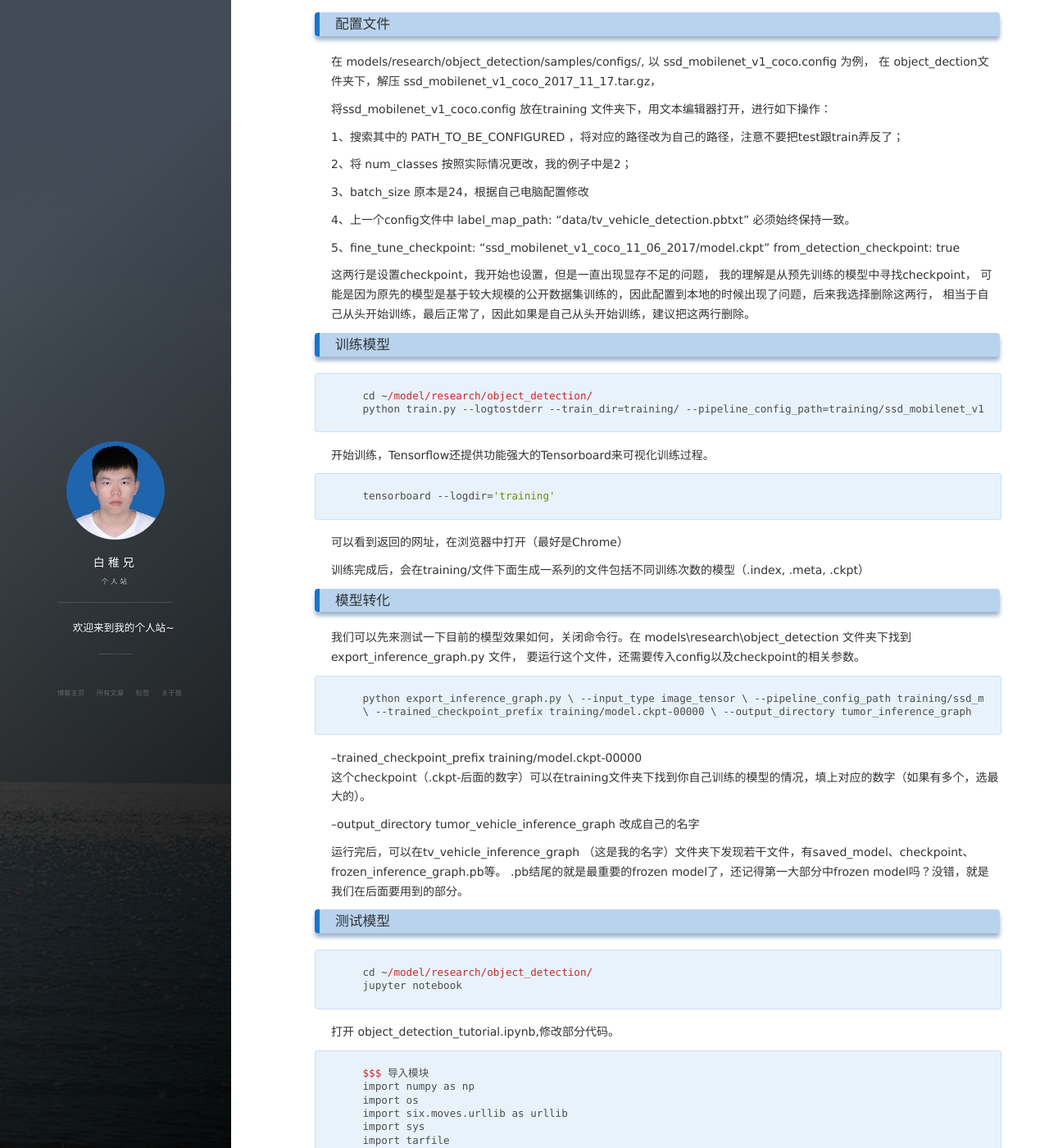
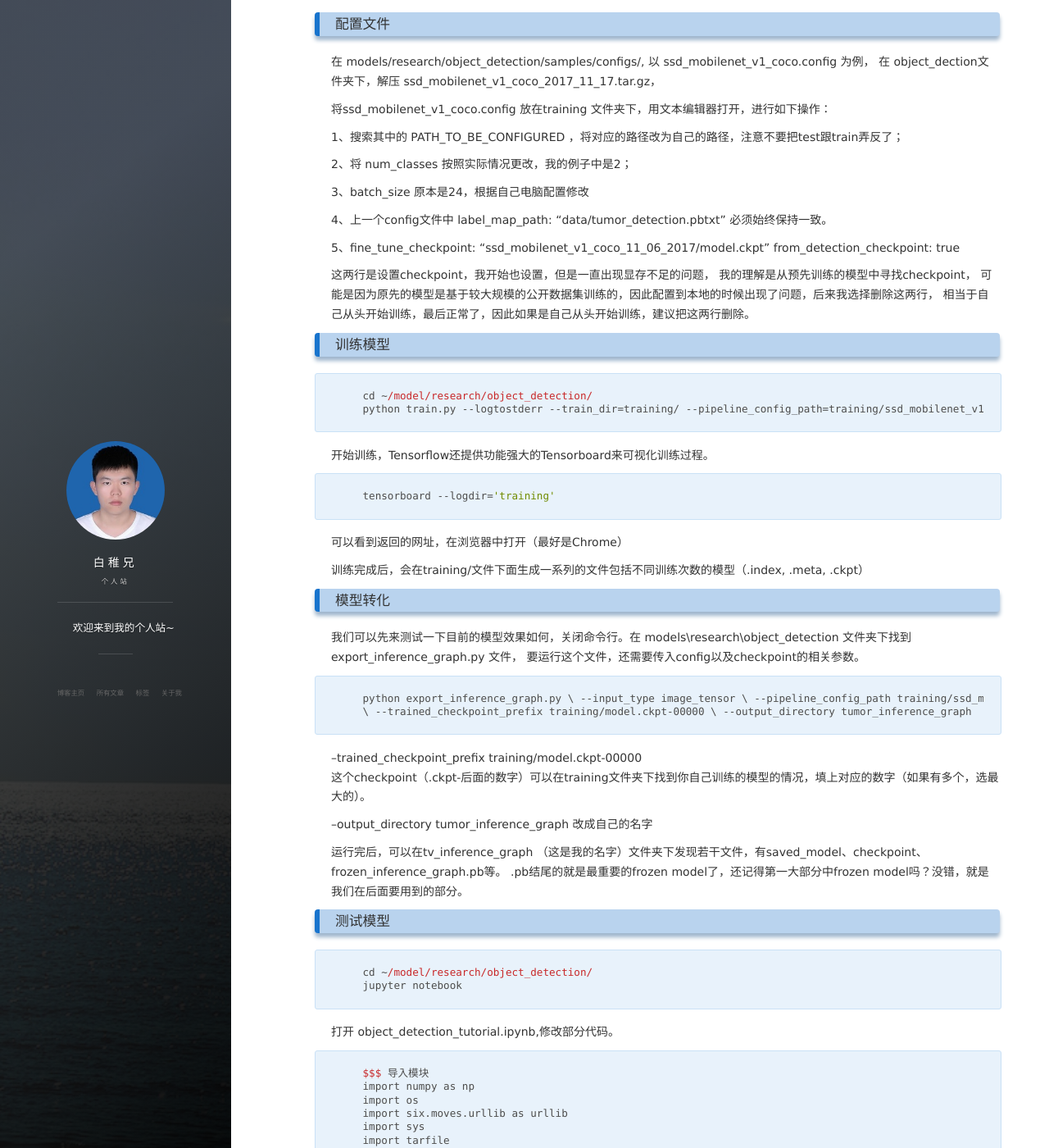
Before and after one commit to xujingxu/xujingxu.github.io, a Jekyll site: the page built from _posts/2018-5-14-tensorflow detection API 训练.md, in a window 1280 px wide and 1400 px high, scrolled down 458 px. Shown: the whole window at 82% size. Built offline with Jekyll 4.4.1, drawn with Linux system fonts in a browser that asks for light colours; nearby versions of some CDN libraries; comment, search, counter and statistics services are not loaded.

Commit message:
Update 2018-5-14-tensorflow detection API 训练.md

```diff
--- a/_posts/2018-5-14-tensorflow detection API 训练.md
+++ b/_posts/2018-5-14-tensorflow detection API 训练.md
@@ -36,7 +36,7 @@ tag: tensorflow
 
 3、batch_size 原本是24，根据自己电脑配置修改
 
-4、上一个config文件中 label_map_path: "data/tv_vehicle_detection.pbtxt" 必须始终保持一致。
+4、上一个config文件中 label_map_path: "data/tumor_detection.pbtxt" 必须始终保持一致。
 
 5、fine_tune_checkpoint: "ssd_mobilenet_v1_coco_11_06_2017/model.ckpt"
   from_detection_checkpoint: true
@@ -70,9 +70,9 @@ tag: tensorflow
 --trained_checkpoint_prefix training/model.ckpt-00000
 这个checkpoint（.ckpt-后面的数字）可以在training文件夹下找到你自己训练的模型的情况，填上对应的数字（如果有多个，选最大的）。
 
---output_directory tumor_vehicle_inference_graph  改成自己的名字
+--output_directory tumor_inference_graph  改成自己的名字
 
-运行完后，可以在tv_vehicle_inference_graph （这是我的名字）文件夹下发现若干文件，有saved_model、checkpoint、frozen_inference_graph.pb等。
+运行完后，可以在tv_inference_graph （这是我的名字）文件夹下发现若干文件，有saved_model、checkpoint、frozen_inference_graph.pb等。
 .pb结尾的就是最重要的frozen model了，还记得第一大部分中frozen model吗？没错，就是我们在后面要用到的部分。
 
 ### 测试模型
```
